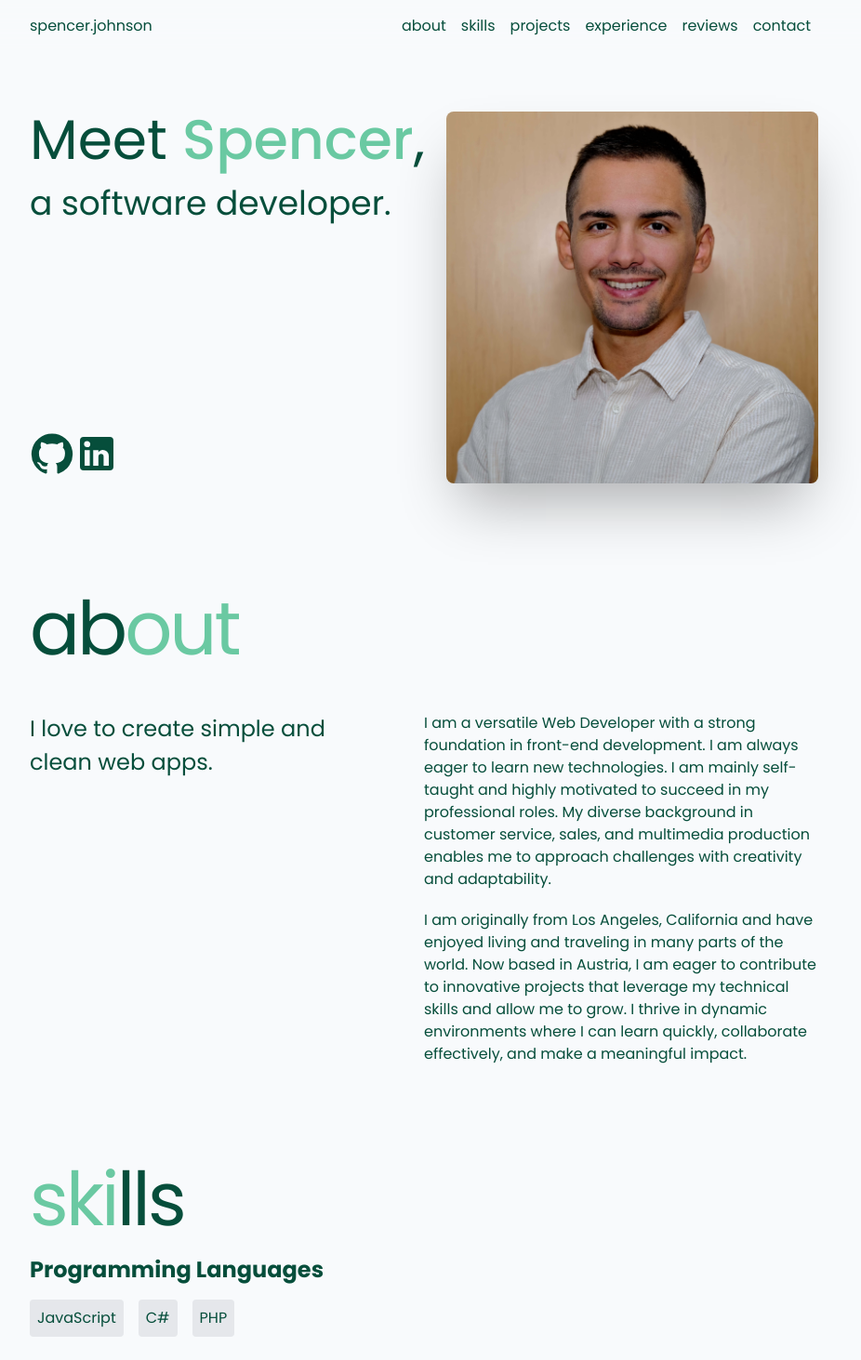
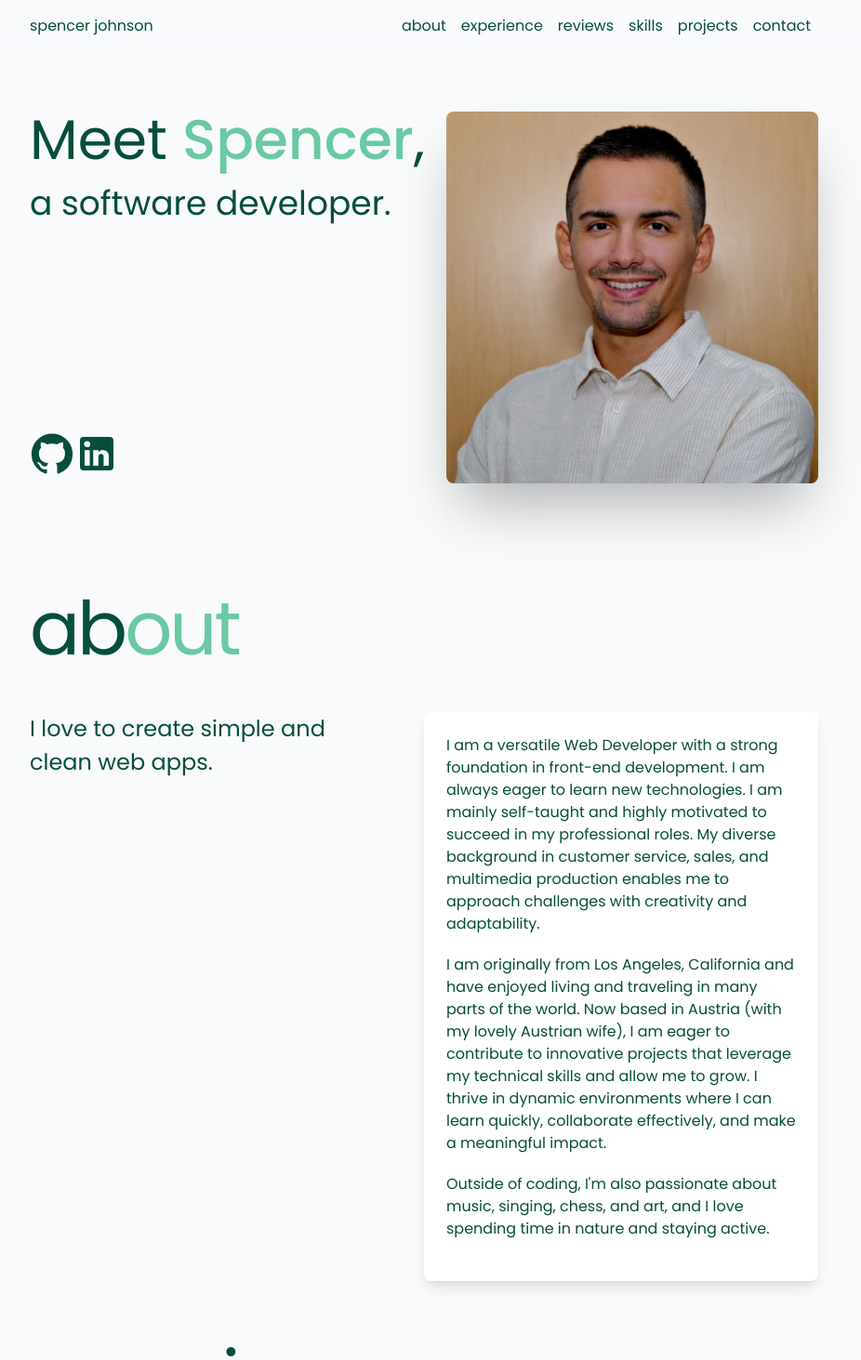
Before and after one commit to Spekachu/spekachu.github.io, a React (Create React App) app: page / in a window 1280 px wide. Shown: the top 1463 px of the page at 93% size, without its empty margins (184-1110 px from the left). Built offline with nearby package versions, Linux system fonts and the light colour scheme.

Commit message:
edited about

```diff
--- a/src/App.js
+++ b/src/App.js
@@ -44,17 +44,17 @@ export default function App() {
 				<div className="app-section pt-16" id="about">
 					<AboutPage />
 				</div>
+				<div className="app-section pt-16" id="experience">
+					<EducationPage />
+				</div>
+				<div className="app-section pt-16" id="reviews">
+					<ReviewsSection />
+				</div>
 				<div className="app-section pt-16" id="skills">
 					<SkillPage />
 				</div>
 				<div className="app-section pt-16" id="projects">
 					<ProjectPage />
-				</div>
-				<div className="app-section pt-16" id="experience">
-					<EducationPage />
-				</div>
-				<div className="app-section pt-16" id="reviews">
-					<ReviewsSection />
 				</div>
 				<div className="app-section pt-16" id="contact">
 					<ContactPage />
--- a/src/components/AboutPage.css
+++ b/src/components/AboutPage.css
@@ -10,7 +10,7 @@
     width: 100% !important;
   }
   .about-left {
-    margin-bottom: 50px;
+    margin-bottom: 1rem;
   }
 }
 
--- a/src/components/AboutPage.js
+++ b/src/components/AboutPage.js
@@ -11,7 +11,7 @@ const AboutPage = () => {
 				<div className="about-left">
 					I love to create simple and clean web apps.
 				</div>
-				<div className="about-right">
+				<div className="about-right bg-white p-6 shadow-lg rounded-lg">
 					<p>
 						I am a versatile Web Developer with a strong foundation in front-end development. I am
 						always eager to learn new technologies. I am mainly self-taught and highly motivated to
@@ -20,10 +20,10 @@ const AboutPage = () => {
 
 					</p>
 					<p>
-						I am originally from Los Angeles, California and have enjoyed living and traveling in many
-						parts of the world. Now based in Austria, I am eager to contribute to innovative projects that
-						leverage my technical skills and allow me to grow. I thrive in dynamic environments where I
-						can learn quickly, collaborate effectively, and make a meaningful impact.
+						I am originally from Los Angeles, California and have enjoyed living and traveling in many parts of the world. Now based in Austria (with my lovely Austrian wife), I am eager to contribute to innovative projects that leverage my technical skills and allow me to grow. I thrive in dynamic environments where I can learn quickly, collaborate effectively, and make a meaningful impact.
+					</p>
+					<p>
+						Outside of coding, I'm also passionate about music, singing, chess, and art, and I love spending time in nature and staying active.
 					</p>
 				</div>
 			</div>
--- a/src/components/Navbar.js
+++ b/src/components/Navbar.js
@@ -11,7 +11,7 @@ const Navbar = () => {
 			<div className="my-container px-8 lg:px-4 py-4 mx-auto flex justify-between">
 				<div className="">
 					<Link to="home" spy={true} smooth={true} duration={500}>
-						spencer.johnson
+						spencer johnson
 					</Link>
 				</div>
 				<div className="md:hidden">
@@ -39,6 +39,24 @@ const Navbar = () => {
 								</Link>
 								<Link
 									onClick={() => setIsMenuOpen(!isMenuOpen)}
+									to="experience"
+									spy={true}
+									smooth={true}
+									duration={500}
+								>
+									experience
+								</Link>
+								<Link
+									onClick={() => setIsMenuOpen(!isMenuOpen)}
+									to="reviews"
+									spy={true}
+									smooth={true}
+									duration={500}
+								>
+									reviews
+								</Link>
+								<Link
+									onClick={() => setIsMenuOpen(!isMenuOpen)}
 									to="skills"
 									spy={true}
 									smooth={true}
@@ -54,24 +72,6 @@ const Navbar = () => {
 									duration={500}
 								>
 									projects
-								</Link>
-								<Link
-									onClick={() => setIsMenuOpen(!isMenuOpen)}
-									to="experience"
-									spy={true}
-									smooth={true}
-									duration={500}
-								>
-									experience
-								</Link>
-								<Link
-									onClick={() => setIsMenuOpen(!isMenuOpen)}
-									to="reviews"
-									spy={true}
-									smooth={true}
-									duration={500}
-								>
-									reviews
 								</Link>
 								<Link
 									onClick={() => setIsMenuOpen(!isMenuOpen)}
@@ -93,17 +93,17 @@ const Navbar = () => {
 					<Link className="px-2" to="about" spy={true} smooth={true} duration={500}>
 						about
 					</Link>
+					<Link className="px-2" to="experience" spy={true} smooth={true} duration={500}>
+						experience
+					</Link>
+					<Link className="px-2" to="reviews" spy={true} smooth={true} duration={500}>
+						reviews
+					</Link>
 					<Link className="px-2" to="skills" spy={true} smooth={true} duration={500}>
 						skills
 					</Link>
 					<Link className="px-2" to="projects" spy={true} smooth={true} duration={500}>
 						projects
-					</Link>
-					<Link className="px-2" to="experience" spy={true} smooth={true} duration={500}>
-						experience
-					</Link>
-					<Link className="px-2" to="reviews" spy={true} smooth={true} duration={500}>
-						reviews
 					</Link>
 					<Link className="px-2" to="contact" spy={true} smooth={true} duration={500}>
 						contact
--- a/src/components/ProjectPage.js
+++ b/src/components/ProjectPage.js
@@ -12,7 +12,7 @@ const ProjectPage = () => {
           <p>e-commerce wordpress website</p>
           <p>Our Little Shop</p>
           <p>
-            <a href="https://ourlittledev.wpenginepowered.com/" target="_blank">
+            <a href="https://ourlittledev.wpenginepowered.com/" target="_blank" rel="noreferrer">
               Tap to view
             </a>
           </p>
@@ -21,7 +21,7 @@ const ProjectPage = () => {
           <p>Tool</p>
           <p>Linear Gradient Generator</p>
           <p>
-            <a href="https://spekachu.github.io/Linear-Gradient-Generator/" target="_blank">
+            <a href="https://spekachu.github.io/Linear-Gradient-Generator/" target="_blank" rel="noreferrer">
               Tap to view
             </a>
           </p>
@@ -30,7 +30,7 @@ const ProjectPage = () => {
           <p>Game</p>
           <p>Tic-Tac-Toe</p>
           <p>
-            <a href="https://spekachu.github.io/Tic-Tac-Toe/" target="_blank">
+            <a href="https://spekachu.github.io/Tic-Tac-Toe/" target="_blank" rel="noreferrer">
               Tap to view
             </a>
           </p>
@@ -39,7 +39,7 @@ const ProjectPage = () => {
           <p>Instrument</p>
           <p>JavaScript Drum Kit</p>
           <p>
-            <a href="https://spekachu.github.io/JavaScript-Drum-Kit/" target="_blank">
+            <a href="https://spekachu.github.io/JavaScript-Drum-Kit/" target="_blank" rel="noreferrer">
               Tap to view
             </a>
           </p>
@@ -48,7 +48,7 @@ const ProjectPage = () => {
           <p>Interactive</p>
           <p>Drawing Grid</p>
           <p>
-            <a href="https://spekachu.github.io/DrawingGrid/" target="_blank">
+            <a href="https://spekachu.github.io/DrawingGrid/" target="_blank" rel="noreferrer">
               Tap to view
             </a>
           </p>
@@ -57,7 +57,7 @@ const ProjectPage = () => {
           <p>Tool</p>
           <p>JavaScript Calculator</p>
           <p>
-            <a href="https://codepen.io/Spekachu/full/jWwEpW/" target="_blank">
+            <a href="https://codepen.io/Spekachu/full/jWwEpW/" target="_blank" rel="noreferrer">
               Tap to view
             </a>
           </p>
```
Also changed, not shown: public/assets/wedding.JPEG (added).
